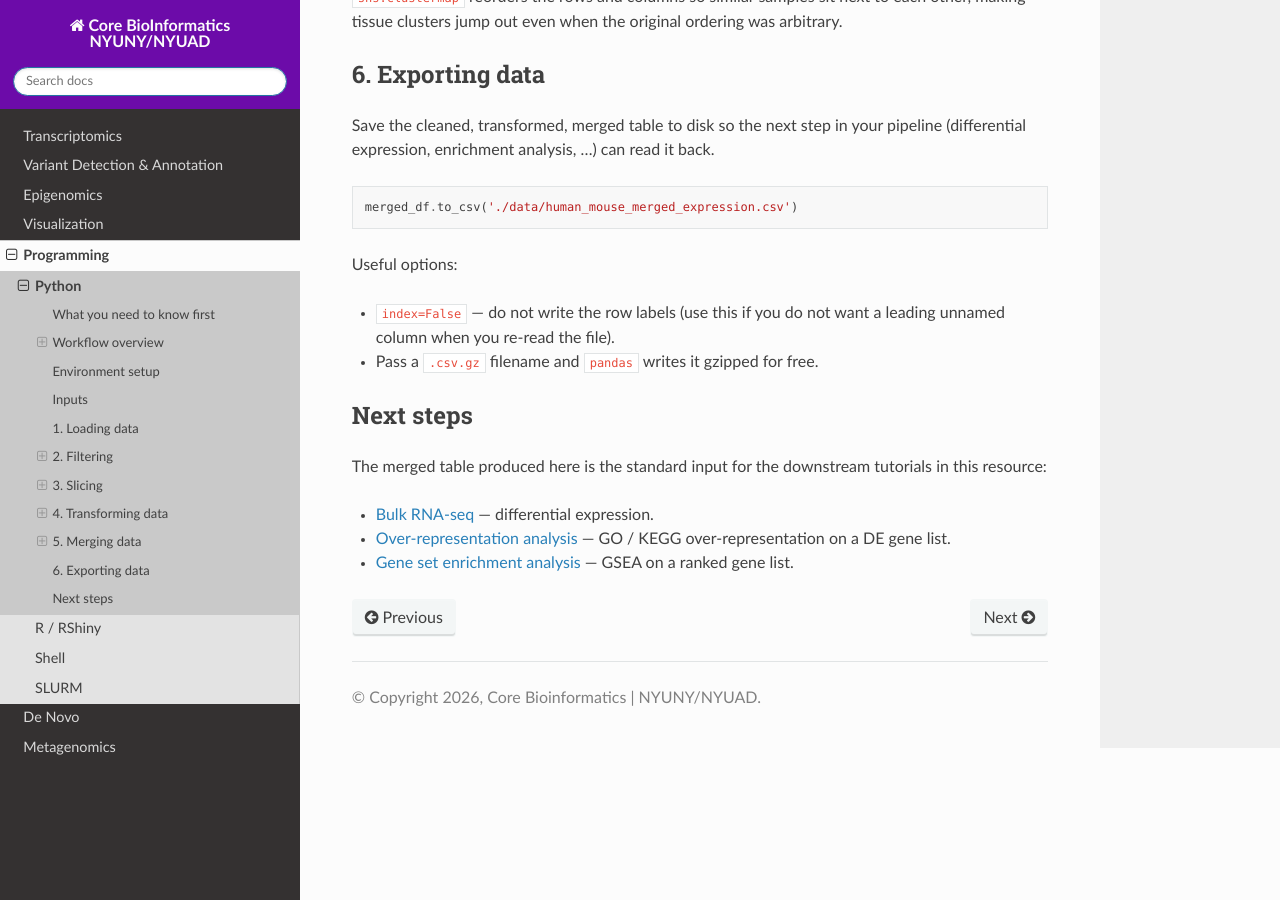
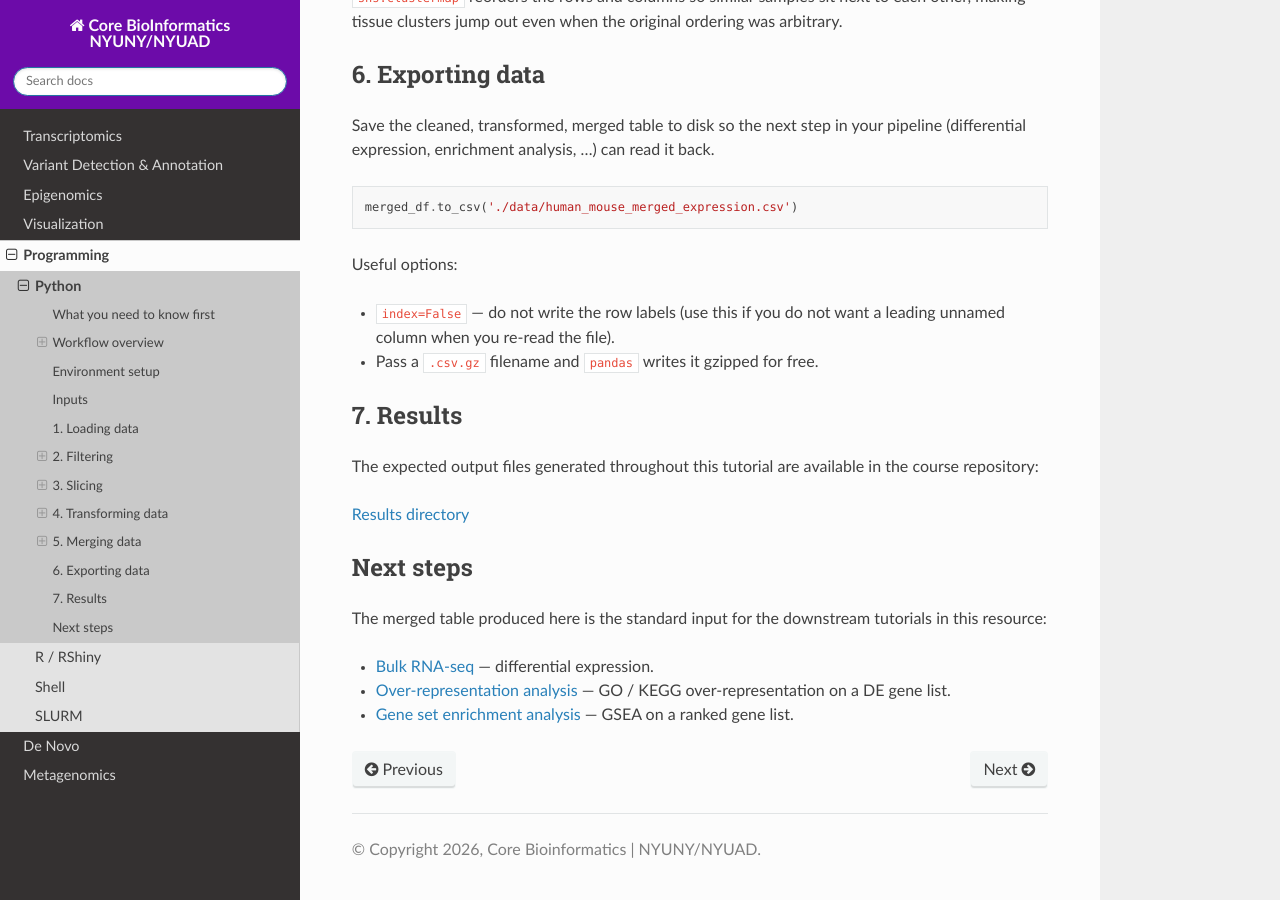
Before and after one commit to learn-gencore/learn-gencore, a Sphinx documentation site: the page built from source/programming/python.rst, in a window 1280 px wide and 900 px high, scrolled down 10403 px. Built offline with Sphinx 7.4.7 and the Read the Docs theme 3.1.0, drawn with Linux system fonts in a browser that asks for light colours.

Commit message:
Update results (#11)

```diff
--- a/source/index.rst
+++ b/source/index.rst
@@ -4,8 +4,6 @@ NYUNY/NYUAD Bioinformatics training resource
 This resource has been has been generated by the Bioinformatics team at NYU Center For Genomics and Systems Biology in New York and Abu Dhabi.
 The modules included in this resources are designed to provide hands on experience with analyzing next generation sequencing. Standard pipelines are presented that provide the user with and step-by-step guide to using state of the art bioinformatics tools. Each module includes sample datasets and scripts that can be accessed on NYU’s HPC facility.
 
-This is just for testing.
-Edit added by jr5241
 
 Contents:
 =========
--- a/source/programming/python.rst
+++ b/source/programming/python.rst
@@ -603,6 +603,14 @@ Useful options:
 * Pass a ``.csv.gz`` filename and ``pandas`` writes it gzipped for
   free.
 
+7. Results
+-----------
+
+The expected output files generated throughout this tutorial are
+available in the course repository:
+
+`Results directory <https://github.com/NYUAD-Core-Bioinformatics/StartAnalytics_2025/tree/main/results>`_
+
 Next steps
 ----------
 
```
Also changed, not shown: source/programming/r.rst (+9 -0 lines).
